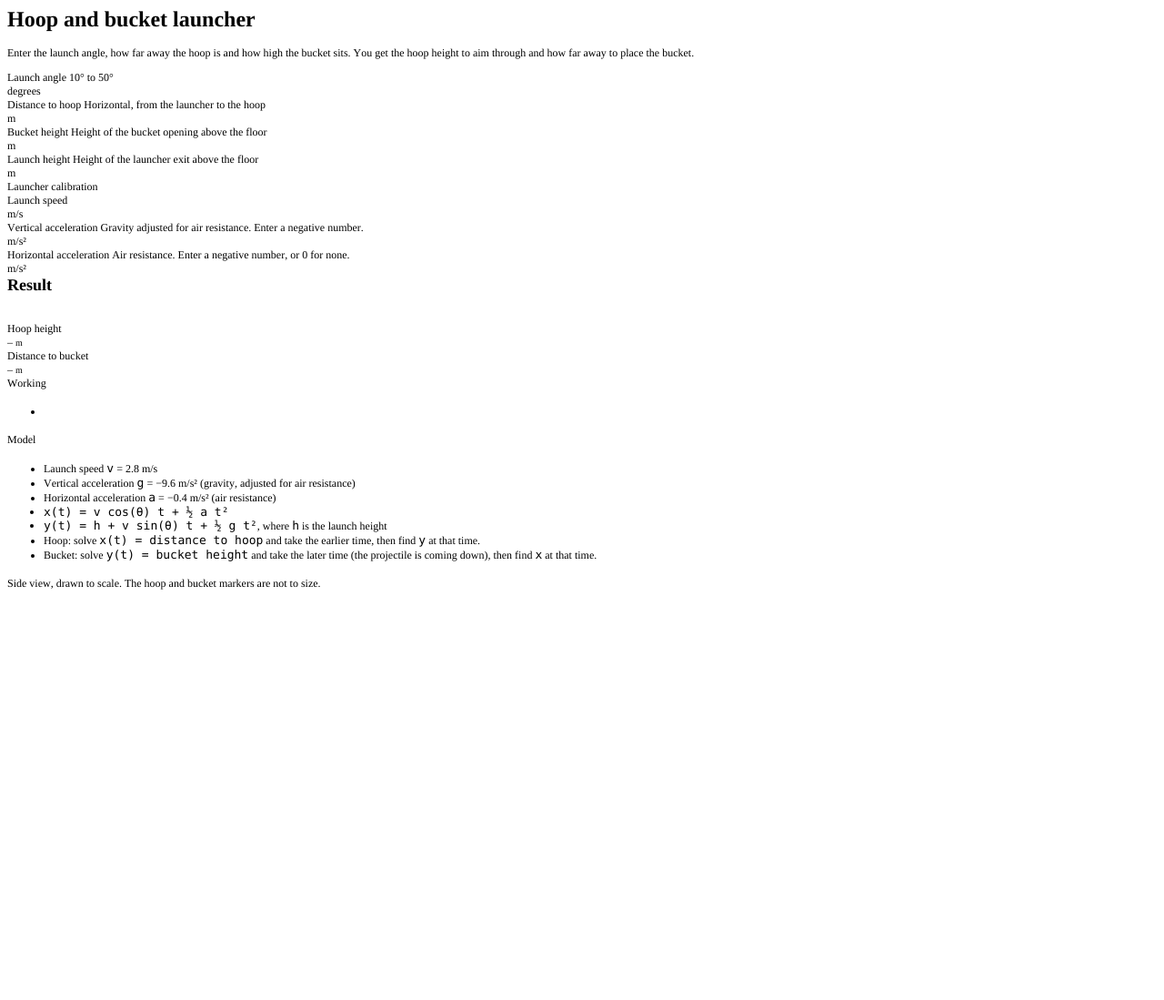
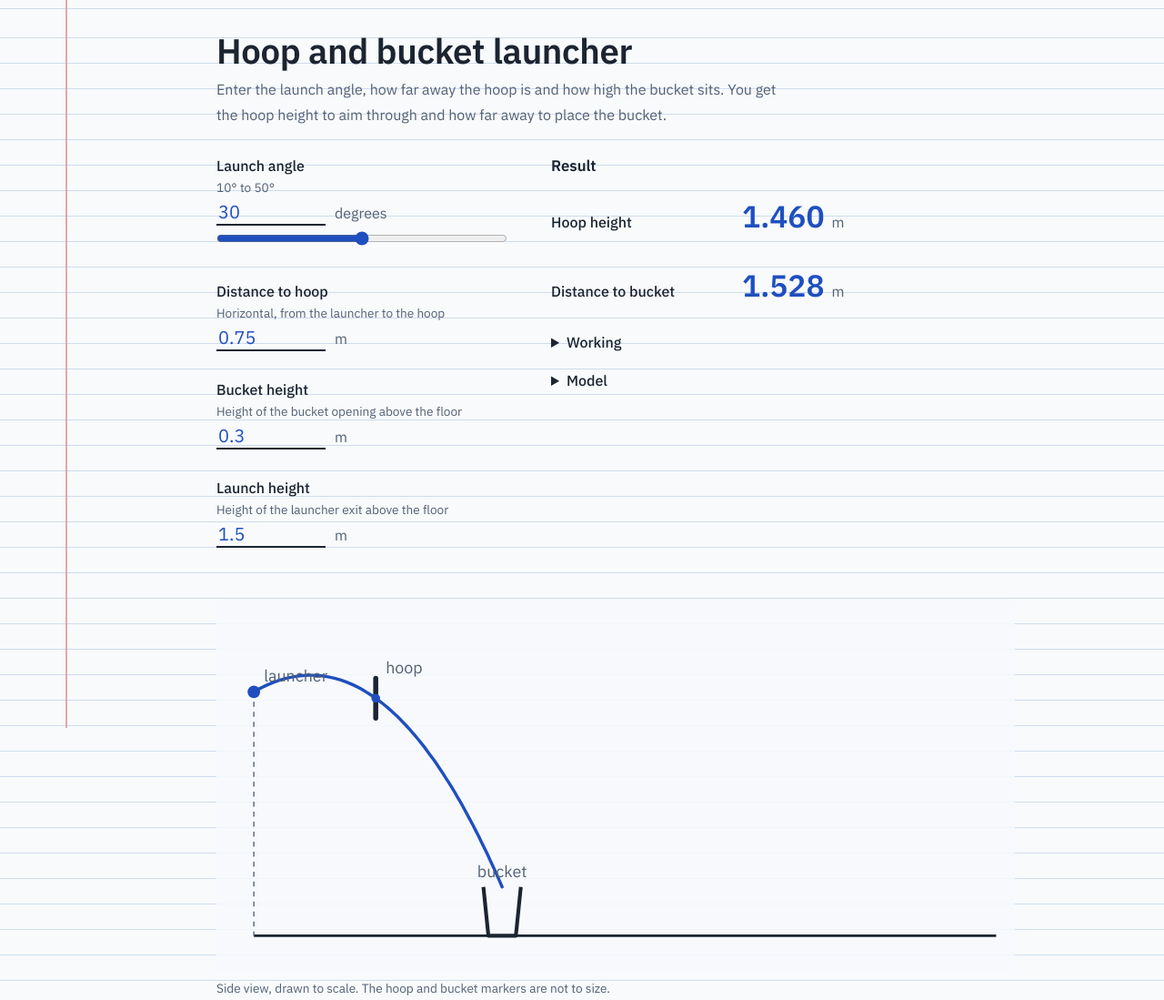
Before and after one commit to BZRocket/ProjectileCalculator, a plain HTML site: page index.html in a window 1280 px wide. Shown: the top 1099 px of the page at 91% size. Before the commit the page ends 800 px from the top, so only its background shows below. Drawn offline with Linux system fonts and the light colour scheme.

Commit message:
Add files via upload

```diff
--- a/index.html
+++ b/index.html
@@ -1,64 +1,247 @@
-<!DOCTYPE html PUBLIC "-//W3C//DTD HTML 4.01//EN" "http://www.w3.org/TR/html4/strict.dtd">
-<html>
+<!DOCTYPE html>
+<html lang="en">
 <head>
-  <meta http-equiv="Content-Type" content="text/html; charset=utf-8">
-  <meta http-equiv="Content-Style-Type" content="text/css">
-  <title></title>
-  <meta name="Generator" content="Cocoa HTML Writer">
-  <meta name="CocoaVersion" content="2575.7">
-  <style type="text/css">
-    p.p2 {margin: 0.0px 0.0px 12.0px 0.0px; font: 12.0px Times; -webkit-text-stroke: #000000}
-    p.p3 {margin: 0.0px 0.0px 0.0px 0.0px; font: 12.0px Times; -webkit-text-stroke: #000000}
-    p.p5 {margin: 0.0px 0.0px 0.0px 0.0px; font: 12.0px Times; -webkit-text-stroke: #000000; min-height: 14.0px}
-    li.li3 {margin: 0.0px 0.0px 0.0px 0.0px; font: 12.0px Times; -webkit-text-stroke: #000000}
-    li.li6 {margin: 0.0px 0.0px 0.0px 0.0px; font: 12.0px Times}
-    li.li7 {margin: 0.0px 0.0px 0.0px 0.0px; font: 13.0px Menlo; -webkit-text-stroke: #000000}
-    span.s1 {font-kerning: none}
-    span.s2 {font: 10.0px Times; font-kerning: none}
-    span.s3 {-webkit-text-stroke: 0px #000000}
-    span.s4 {font: 13.0px Menlo; font-kerning: none}
-    span.s5 {font: 12.0px Times; font-kerning: none}
-    ul.ul1 {list-style-type: disc}
-  </style>
+  <meta charset="utf-8">
+  <meta name="viewport" content="width=device-width, initial-scale=1">
+  <title>Hoop and bucket launcher calculator</title>
+  <link rel="preconnect" href="https://fonts.googleapis.com">
+  <link rel="preconnect" href="https://fonts.gstatic.com" crossorigin>
+  <link href="https://fonts.googleapis.com/css2?family=IBM+Plex+Sans:wght@400;500;600&display=swap" rel="stylesheet">
+  <link rel="stylesheet" href="style.css">
 </head>
 <body>
-<h1 style="margin: 0.0px 0.0px 16.1px 0.0px; font: 24.0px Times; -webkit-text-stroke: #000000"><span class="s1"><b>Hoop and bucket launcher</b></span></h1>
-<p class="p2"><span class="s1">Enter the launch angle, how far away the hoop is and how high the bucket sits. You get the hoop height to aim through and how far away to place the bucket.</span></p>
-<p class="p3"><span class="s1">Launch angle 10° to 50°</span></p>
-<p class="p3"><span class="s1">degrees</span></p>
-<p class="p3"><span class="s1">Distance to hoop Horizontal, from the launcher to the hoop</span></p>
-<p class="p3"><span class="s1">m</span></p>
-<p class="p3"><span class="s1">Bucket height Height of the bucket opening above the floor</span></p>
-<p class="p3"><span class="s1">m</span></p>
-<p class="p3"><span class="s1">Launch height Height of the launcher exit above the floor</span></p>
-<p class="p3"><span class="s1">m</span></p>
-<p class="p3"><span class="s1">Launcher calibration</span></p>
-<p class="p3"><span class="s1">Launch speed</span></p>
-<p class="p3"><span class="s1">m/s</span></p>
-<p class="p3"><span class="s1">Vertical acceleration Gravity adjusted for air resistance. Enter a negative number.</span></p>
-<p class="p3"><span class="s1">m/s²</span></p>
-<p class="p3"><span class="s1">Horizontal acceleration Air resistance. Enter a negative number, or 0 for none.</span></p>
-<p class="p3"><span class="s1">m/s²</span></p>
-<h2 style="margin: 0.0px 0.0px 14.9px 0.0px; font: 18.0px Times; -webkit-text-stroke: #000000"><span class="s1"><b>Result</b></span></h2>
-<p class="p5"><span class="s1"></span><br></p>
-<p class="p3"><span class="s1">Hoop height</span></p>
-<p class="p3"><span class="s1">– </span><span class="s2">m</span></p>
-<p class="p3"><span class="s1">Distance to bucket</span></p>
-<p class="p3"><span class="s1">– </span><span class="s2">m</span></p>
-<p class="p3"><span class="s1">Working</span></p>
-<ul class="ul1">
-  <li class="li6"></li>
-</ul>
-<p class="p3"><span class="s1">Model</span></p>
-<ul class="ul1">
-  <li class="li3"><span class="s3"></span><span class="s1">Launch speed </span><span class="s4">v</span><span class="s1"> = 2.8 m/s</span></li>
-  <li class="li3"><span class="s3"></span><span class="s1">Vertical acceleration </span><span class="s4">g</span><span class="s1"> = −9.6 m/s² (gravity, adjusted for air resistance)</span></li>
-  <li class="li3"><span class="s3"></span><span class="s1">Horizontal acceleration </span><span class="s4">a</span><span class="s1"> = −0.4 m/s² (air resistance)</span></li>
-  <li class="li7"><span class="s3"></span><span class="s1">x(t) = v cos(θ) t + ½ a t²</span></li>
-  <li class="li7"><span class="s3"></span><span class="s1">y(t) = h + v sin(θ) t + ½ g t²</span><span class="s5">, where </span><span class="s1">h</span><span class="s5"> is the launch height</span></li>
-  <li class="li3"><span class="s3"></span><span class="s1">Hoop: solve </span><span class="s4">x(t) = distance to hoop</span><span class="s1"> and take the earlier time, then find </span><span class="s4">y</span><span class="s1"> at that time.</span></li>
-  <li class="li3"><span class="s3"></span><span class="s1">Bucket: solve </span><span class="s4">y(t) = bucket height</span><span class="s1"> and take the later time (the projectile is coming down), then find </span><span class="s4">x</span><span class="s1"> at that time.</span></li>
-</ul>
-<p class="p3"><span class="s1">Side view, drawn to scale. The hoop and bucket markers are not to size.</span></p>
+  <div class="page">
+    <h1>Hoop and bucket launcher</h1>
+    <p class="lede">Enter the launch angle, how far away the hoop is and how high the bucket sits. You get the hoop height to aim through and how far away to place the bucket.</p>
+
+    <div class="layout">
+      <form id="inputs" novalidate autocomplete="off">
+        <div class="field">
+          <label for="angle">Launch angle</label>
+          <span class="hint">10° to 50°</span>
+          <div class="control">
+            <input id="angle" type="number" min="10" max="50" step="0.5" value="30" inputmode="decimal">
+            <span class="unit">degrees</span>
+          </div>
+          <input id="angleRange" type="range" min="10" max="50" step="0.5" value="30" aria-label="Launch angle slider">
+        </div>
+
+        <div class="field">
+          <label for="hoopDist">Distance to hoop</label>
+          <span class="hint">Horizontal, from the launcher to the hoop</span>
+          <div class="control">
+            <input id="hoopDist" type="number" min="0" step="0.01" value="0.75" inputmode="decimal">
+            <span class="unit">m</span>
+          </div>
+        </div>
+
+        <div class="field">
+          <label for="bucketH">Bucket height</label>
+          <span class="hint">Height of the bucket opening above the floor</span>
+          <div class="control">
+            <input id="bucketH" type="number" min="0" step="0.01" value="0.3" inputmode="decimal">
+            <span class="unit">m</span>
+          </div>
+        </div>
+
+        <div class="field">
+          <label for="launchH">Launch height</label>
+          <span class="hint">Height of the launcher exit above the floor</span>
+          <div class="control">
+            <input id="launchH" type="number" min="0" step="0.01" value="1.5" inputmode="decimal">
+            <span class="unit">m</span>
+          </div>
+        </div>
+      </form>
+
+      <section class="results" aria-live="polite" aria-labelledby="resultsHeading">
+        <h2 id="resultsHeading">Result</h2>
+        <div id="messages" class="messages"></div>
+
+        <dl id="answers" class="answers">
+          <div class="answer">
+            <dt>Hoop height</dt>
+            <dd><span id="outHoop">–</span> <small>m</small></dd>
+          </div>
+          <div class="answer">
+            <dt>Distance to bucket</dt>
+            <dd><span id="outBucket">–</span> <small>m</small></dd>
+          </div>
+        </dl>
+
+        <details>
+          <summary>Working</summary>
+          <ul class="working" id="working"></ul>
+        </details>
+
+        <details>
+          <summary>Model</summary>
+          <ul class="model">
+            <li>Launch speed <code>v</code> = <span id="cV">2.8</span> m/s</li>
+            <li>Vertical acceleration <code>g</code> = <span id="cG">−9.6</span> m/s² (gravity, adjusted for air resistance)</li>
+            <li>Horizontal acceleration <code>a</code> = <span id="cA">−0.4</span> m/s² (air resistance)</li>
+            <li><code>x(t) = v cos(θ) t + ½ a t²</code></li>
+            <li><code>y(t) = h + v sin(θ) t + ½ g t²</code>, where <code>h</code> is the launch height</li>
+            <li>Hoop: solve <code>x(t) = distance to hoop</code> and take the earlier time, then find <code>y</code> at that time.</li>
+            <li>Bucket: solve <code>y(t) = bucket height</code> and take the later time (the projectile is coming down), then find <code>x</code> at that time.</li>
+          </ul>
+        </details>
+      </section>
+
+      <figure>
+        <svg id="plot" class="plot" viewBox="0 0 640 300" role="img" aria-label="Side view of the predicted trajectory"></svg>
+        <figcaption>Side view, drawn to scale. The hoop and bucket markers are not to size.</figcaption>
+      </figure>
+    </div>
+  </div>
+
+  <script>
+    // Measured values for this setup. Change them here if you re-measure.
+    const V0 = 2.8;   // launch speed, m/s
+    const GY = -9.6;  // y acceleration (gravity adjusted for air resistance), m/s^2
+    const AX = -0.4;  // x acceleration (air resistance), m/s^2
+
+    const $ = (id) => document.getElementById(id);
+    const fmt = (n) => n.toFixed(3);
+
+    $('cV').textContent = V0;
+    $('cG').textContent = String(GY).replace('-', '−');
+    $('cA').textContent = String(AX).replace('-', '−');
+
+    const position = (t, vx, vy, h) => ({
+      x: vx * t + 0.5 * AX * t * t,
+      y: h + vy * t + 0.5 * GY * t * t
+    });
+
+    function solve(angleDeg, d, hb, h) {
+      const th = angleDeg * Math.PI / 180;
+      const vx = V0 * Math.cos(th);
+      const vy = V0 * Math.sin(th);
+      const notes = [];
+
+      // Hoop: 0.5*AX*t^2 + vx*t - d = 0  -> earlier root
+      const discX = vx * vx + 2 * AX * d;
+      if (discX < 0) {
+        const maxX = -(vx * vx) / (2 * AX);
+        return { error: `The projectile never gets ${d} m away horizontally at this angle. Its farthest reach is ${fmt(maxX)} m.` };
+      }
+      const tHoop = (-vx + Math.sqrt(discX)) / AX;
+      const hoop = position(tHoop, vx, vy, h);
+
+      // Bucket: 0.5*GY*t^2 + vy*t + (h - hb) = 0  -> later root
+      const discY = vy * vy - 2 * GY * (h - hb);
+      if (discY < 0) {
+        return { error: 'The projectile never reaches the bucket height at this angle and launch height.' };
+      }
+      const tBucket = (-vy - Math.sqrt(discY)) / GY;
+      const bucket = position(tBucket, vx, vy, h);
+
+      if (tBucket > vx / -AX) {
+        notes.push('The bucket time is long enough that the model has the horizontal velocity reversing. Treat the bucket distance with caution.');
+      }
+      if (tHoop >= tBucket) {
+        notes.push('The hoop is farther than the bucket. The projectile lands before reaching the hoop.');
+      }
+      if (hoop.y < 0) {
+        notes.push('The required hoop height is below the floor.');
+      }
+      return { vx, vy, tHoop, tBucket, hoopY: hoop.y, bucketX: bucket.x, notes };
+    }
+
+    function drawPlot(r, d, hb, h) {
+      const W = 640, H = 300, pad = 30;
+      const pts = [];
+      const N = 80;
+      let yMax = Math.max(h, r.hoopY, hb);
+      for (let i = 0; i <= N; i++) {
+        const p = position(r.tBucket * i / N, r.vx, r.vy, h);
+        pts.push(p);
+        yMax = Math.max(yMax, p.y);
+      }
+      const xMax = Math.max(r.bucketX, d, 0.1) * 1.08;
+      const yTop = Math.max(yMax, 0.1) * 1.15;
+      const s = Math.min((W - 2 * pad) / xMax, (H - 2 * pad) / yTop);
+      const ox = pad, oy = H - pad;
+      const X = (x) => (ox + x * s).toFixed(1);
+      const Y = (y) => (oy - y * s).toFixed(1);
+
+      const path = pts.map((p, i) => (i ? 'L' : 'M') + X(p.x) + ',' + Y(p.y)).join(' ');
+      const bx = +X(r.bucketX), by = +Y(hb);
+      const hx = +X(d), hy = +Y(r.hoopY);
+
+      $('plot').innerHTML = `
+        <line class="ground" x1="${ox}" y1="${oy}" x2="${W - pad / 2}" y2="${oy}"/>
+        <line class="guide" x1="${X(0)}" y1="${Y(h)}" x2="${X(0)}" y2="${oy}"/>
+        <path class="path" d="${path}"/>
+        <path class="bucket" d="M${bx - 15},${by} L${bx - 11},${oy} L${bx + 11},${oy} L${bx + 15},${by}"/>
+        <line class="hoop" x1="${hx}" y1="${hy - 16}" x2="${hx}" y2="${hy + 16}"/>
+        <circle class="dot" cx="${X(0)}" cy="${Y(h)}" r="5"/>
+        <circle class="dot" cx="${hx}" cy="${hy}" r="3.5"/>
+        <text x="${+X(0) + 8}" y="${+Y(h) - 8}">launcher</text>
+        <text x="${hx + 8}" y="${hy - 20}">hoop</text>
+        <text x="${bx}" y="${by - 8}" text-anchor="middle">bucket</text>`;
+    }
+
+    function clearOutputs() {
+      $('outHoop').textContent = '–';
+      $('outBucket').textContent = '–';
+      $('working').innerHTML = '';
+      $('plot').innerHTML = '';
+    }
+
+    function showMessages(list, isError) {
+      $('messages').innerHTML = list
+        .map((m) => `<p class="msg${isError ? ' error' : ''}"></p>`)
+        .join('');
+      $('messages').querySelectorAll('.msg').forEach((el, i) => { el.textContent = list[i]; });
+    }
+
+    function update() {
+      const angle = parseFloat($('angle').value);
+      const d = parseFloat($('hoopDist').value);
+      const hb = parseFloat($('bucketH').value);
+      const h = parseFloat($('launchH').value);
+
+      const problems = [];
+      const bad = (id, cond, text) => {
+        $(id).setAttribute('aria-invalid', cond ? 'true' : 'false');
+        if (cond) problems.push(text);
+      };
+      bad('angle', !(angle >= 10 && angle <= 50), 'Enter a launch angle between 10° and 50°.');
+      bad('hoopDist', !(d > 0), 'Enter a hoop distance greater than 0 m.');
+      bad('bucketH', !(hb >= 0), 'Enter a bucket height of 0 m or more.');
+      bad('launchH', !(h >= 0), 'Enter a launch height of 0 m or more.');
+
+      if (problems.length) {
+        clearOutputs();
+        showMessages(problems, true);
+        return;
+      }
+
+      const r = solve(angle, d, hb, h);
+      if (r.error) {
+        clearOutputs();
+        showMessages([r.error], true);
+        return;
+      }
+
+      showMessages(r.notes, false);
+      $('outHoop').textContent = fmt(r.hoopY);
+      $('outBucket').textContent = fmt(r.bucketX);
+      $('working').innerHTML = `
+        <li>Horizontal launch speed: ${fmt(r.vx)} m/s</li>
+        <li>Vertical launch speed: ${fmt(r.vy)} m/s</li>
+        <li>Time at hoop: ${fmt(r.tHoop)} s</li>
+        <li>Time at bucket: ${fmt(r.tBucket)} s</li>`;
+      drawPlot(r, d, hb, h);
+    }
+
+    // keep the angle slider and number box in step
+    $('angle').addEventListener('input', () => { $('angleRange').value = $('angle').value; });
+    $('angleRange').addEventListener('input', () => { $('angle').value = $('angleRange').value; });
+    $('inputs').addEventListener('input', update);
+    $('inputs').addEventListener('submit', (e) => e.preventDefault());
+    update();
+  </script>
 </body>
 </html>
--- a/style.css
+++ b/style.css
@@ -1,12 +1,12 @@
 :root {
-  color-scheme: dark;
-  --bg: #11151b;
-  --ink: #e7eaf0;
-  --ink-soft: #98a3b3;
-  --pen: #7fa9ff;
-  --hair: #323b48;
-  --warn: #f0b35a;
-  --error: #ff8f86;
+  --paper: #f8fafc;
+  --rule: #cfdcec;
+  --margin: #e58a8a;
+  --ink: #1b2430;
+  --ink-soft: #536174;
+  --pen: #1f4fbf;
+  --warn: #9a4b00;
+  --error: #b3261e;
   --line: 28px;
 }
 
@@ -16,24 +16,43 @@ html { -webkit-text-size-adjust: 100%; }
 
 body {
   margin: 0;
-  min-height: 100vh;
   color: var(--ink);
-  background: var(--bg);
   font-family: "IBM Plex Sans", system-ui, -apple-system, "Segoe UI", Roboto, sans-serif;
   font-size: 1rem;
-  line-height: 1.6;
+  line-height: var(--line);
+  background-color: var(--paper);
+  background-image: repeating-linear-gradient(
+    to bottom,
+    transparent 0,
+    transparent calc(var(--line) - 1px),
+    var(--rule) calc(var(--line) - 1px),
+    var(--rule) var(--line)
+  );
+  background-position: 0 14px;
+  min-height: 100vh;
+}
+
+/* the red margin rule, as on the original sheet */
+body::before {
+  content: "";
+  position: fixed;
+  inset: 0 auto 0 clamp(14px, 6vw, 72px);
+  width: 2px;
+  background: var(--margin);
+  opacity: 0.75;
+  pointer-events: none;
 }
 
 .page {
   max-width: 62rem;
   margin: 0 auto;
-  padding: 32px 20px 56px;
+  padding: 28px 20px 56px calc(clamp(14px, 6vw, 72px) + 22px);
 }
 
 h1 {
   font-size: clamp(1.7rem, 4vw, 2.4rem);
-  line-height: 1.2;
-  margin: 0 0 12px;
+  line-height: 56px;
+  margin: 0;
   font-weight: 600;
   letter-spacing: -0.01em;
 }
@@ -41,12 +60,12 @@ h1 {
 h2 {
   font-size: 1.05rem;
   font-weight: 600;
-  margin: 0 0 8px;
+  margin: 0;
 }
 
 p { margin: 0; }
 
-.lede { color: var(--ink-soft); max-width: 40rem; margin-bottom: 32px; }
+.lede { color: var(--ink-soft); max-width: 40rem; margin-bottom: 28px; }
 
 .layout {
   display: grid;
@@ -62,14 +81,17 @@ p { margin: 0; }
 /* ---------- inputs ---------- */
 .field { margin-bottom: 28px; }
 
-.field label { display: block; font-weight: 500; }
+.field label {
+  display: block;
+  font-weight: 500;
+}
 
 .field .hint {
   display: block;
   font-size: 0.85rem;
   color: var(--ink-soft);
-  line-height: 1.4;
-  margin-bottom: 6px;
+  line-height: 20px;
+  margin-bottom: 4px;
 }
 
 .control {
@@ -86,13 +108,12 @@ input[type="number"] {
   color: var(--pen);
   background: transparent;
   border: 0;
-  border-bottom: 2px solid var(--ink-soft);
+  border-bottom: 2px solid var(--ink);
   border-radius: 0;
   padding: 0 2px;
   height: var(--line);
+  line-height: var(--line);
 }
-
-input[type="number"]:focus { border-bottom-color: var(--pen); }
 
 input[type="number"]:focus-visible,
 input[type="range"]:focus-visible,
@@ -106,23 +127,22 @@ input[aria-invalid="true"] { border-bottom-color: var(--error); }
 .unit { color: var(--ink-soft); }
 
 input[type="range"] {
-  display: block;
   width: 100%;
-  margin: 10px 0 0;
+  margin: 6px 0 0;
   accent-color: var(--pen);
 }
 
 /* ---------- results ---------- */
 .results { margin-bottom: 28px; }
 
-.answers { margin: 0 0 16px; padding: 0; }
+.answers { margin: 0; padding: 0; }
 
 .answer {
   display: flex;
   flex-wrap: wrap;
   align-items: baseline;
   gap: 0 18px;
-  margin-bottom: 8px;
+  margin-bottom: 14px;
 }
 
 .answer dt { min-width: 12rem; font-weight: 500; }
@@ -130,7 +150,7 @@ input[type="range"] {
 .answer dd {
   margin: 0;
   font-size: 2.1rem;
-  line-height: 1.5;
+  line-height: 56px;
   font-weight: 600;
   font-variant-numeric: tabular-nums;
   color: var(--pen);
@@ -160,22 +180,19 @@ details > :not(summary) { margin-top: 6px; }
 
 .model li { margin-bottom: 6px; }
 
-.model code, .working code { font-family: inherit; font-style: italic; }
+.model code, .working code {
+  font-family: inherit;
+  font-style: italic;
+}
 
 /* ---------- plot ---------- */
 figure { margin: 0 0 28px; grid-column: 1 / -1; }
 
-figcaption { font-size: 0.85rem; color: var(--ink-soft); line-height: 1.4; margin-top: 6px; }
+figcaption { font-size: 0.85rem; color: var(--ink-soft); line-height: 20px; margin-top: 6px; }
 
-svg.plot {
-  display: block;
-  width: 100%;
-  height: auto;
-  border-top: 1px solid var(--hair);
-  border-bottom: 1px solid var(--hair);
-}
+svg.plot { display: block; width: 100%; height: auto; background: rgba(248, 250, 252, 0.88); }
 
-.plot .ground { stroke: var(--ink-soft); stroke-width: 2; }
+.plot .ground { stroke: var(--ink); stroke-width: 2; }
 .plot .path { fill: none; stroke: var(--pen); stroke-width: 2.5; stroke-linecap: round; }
 .plot .hoop { stroke: var(--ink); stroke-width: 4; stroke-linecap: round; }
 .plot .bucket { fill: none; stroke: var(--ink); stroke-width: 3; stroke-linejoin: round; }
@@ -186,18 +203,3 @@ svg.plot {
 @media (prefers-reduced-motion: reduce) {
   * { scroll-behavior: auto !important; transition: none !important; }
 }
-
-/* ---------- launcher calibration ---------- */
-fieldset.calibration {
-  margin: 0;
-  padding: 18px 0 0;
-  border: 0;
-  border-top: 1px solid var(--hair);
-  min-width: 0;
-}
-
-fieldset.calibration legend {
-  padding: 0 12px 0 0;
-  font-size: 1.05rem;
-  font-weight: 600;
-}
```
